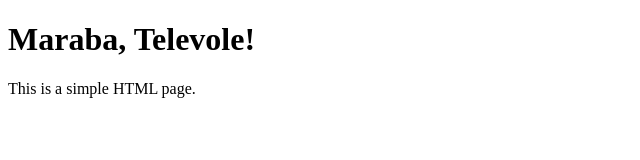
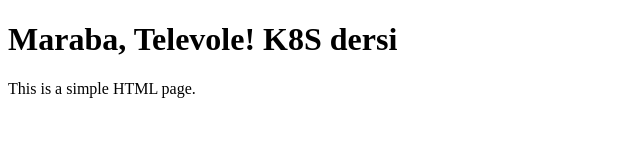
Before and after one commit to enveronderuslu/Advanced_Linux_Administration, a plain HTML site: page My_Notes/index.html in a window 1280 px wide. Shown: the whole page, without its empty margins (0-640 px from the left). Drawn offline with Linux system fonts and the light colour scheme.

Commit message:
Update index.html

```diff
--- a/My_Notes/index.html
+++ b/My_Notes/index.html
@@ -4,7 +4,7 @@
   <title>Envers Sample Page</title>
 </head>
 <body>
-  <h1>Maraba, Televole!</h1>
+  <h1>Maraba, Televole! K8S dersi</h1>
   <p>This is a simple HTML page.</p>
 </body>
 </html>
```
